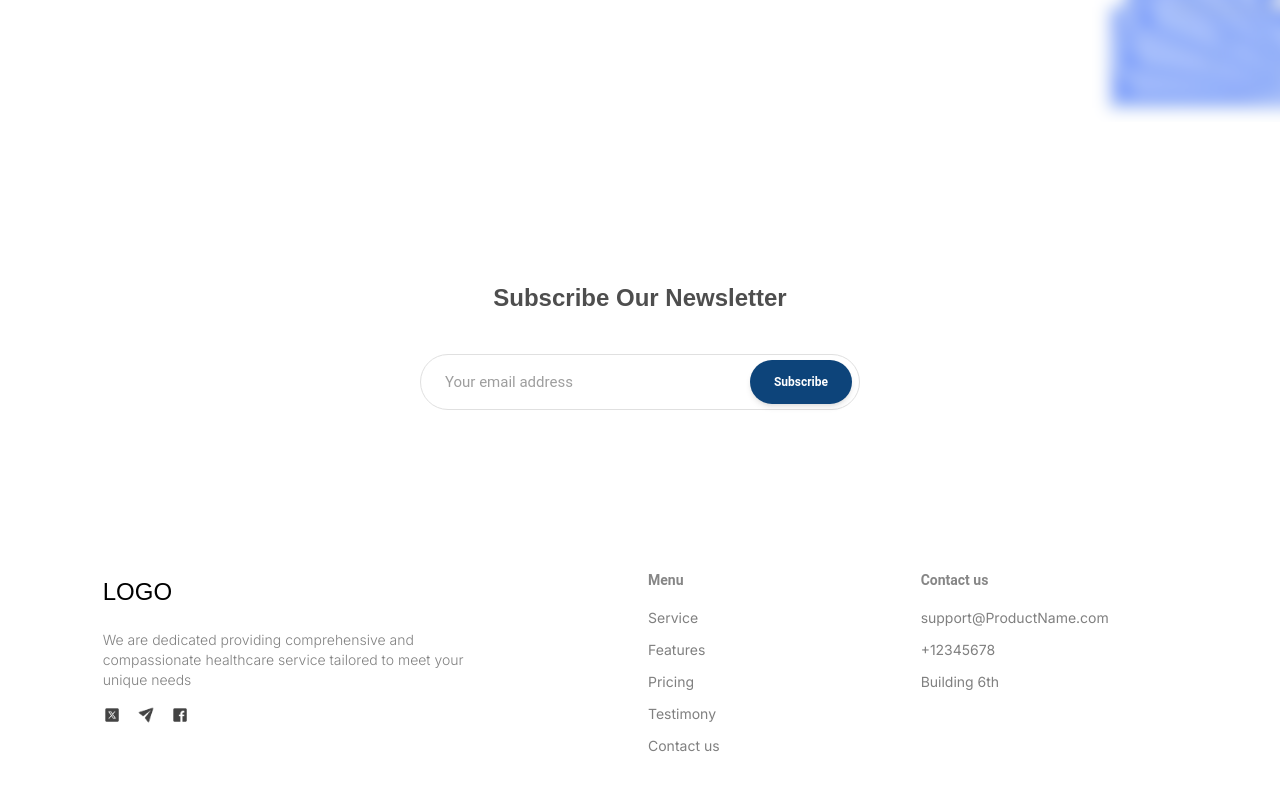
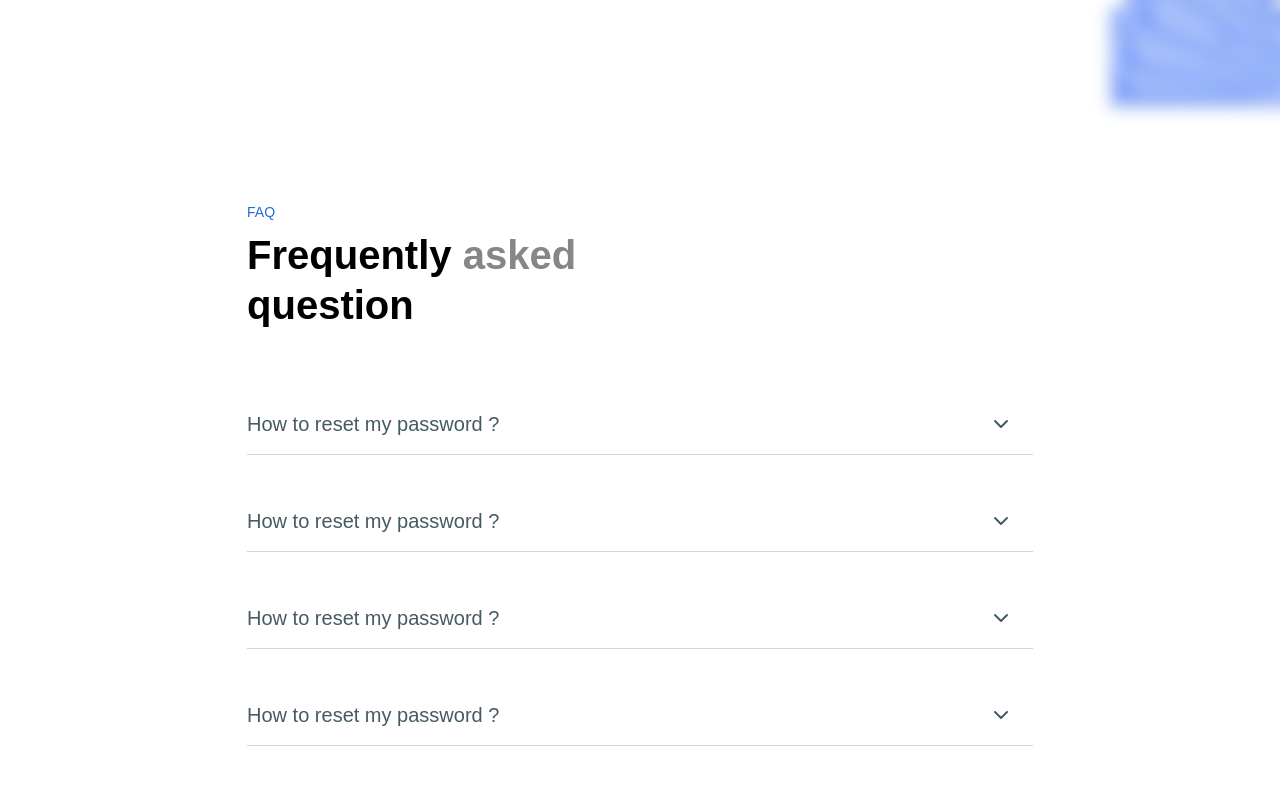
Before and after one commit to net2mulu/health-app, a Next.js app: page / in a window 1280 px wide. Shown: the part 4620-5420 px from the top of the page. Built offline with nearby package versions, Linux system fonts and the light colour scheme; a web font is replaced by a local one.

Commit message:
Fix: FAQ section

```diff
--- a/components/FAQ.tsx
+++ b/components/FAQ.tsx
@@ -13,7 +13,7 @@ const FAQ = () => {
   const handleOpen = (value: number) => setOpen(open === value ? 0 : value);
 
   return (
-    <section className="w-full py-20 max-w-inner flex flex-col justify-center items-start mx-auto">
+    <section className="w-4/5 md:w-full py-20 max-w-inner flex flex-col justify-center items-start mx-auto">
       <Typography
         variant="small"
         color="blue"
@@ -27,20 +27,26 @@ const FAQ = () => {
       >
         Frequently <span className="text-mediumGray">asked</span> question
       </Typography>
-      <div className="relative w-full flex flex-col gap-9 justify-center items-center mt-14">
+      <div className="relative w-full flex flex-col gap-2 md:gap-9 justify-center items-center mt-14">
         {[1, 2, 3, 4].map((i) => (
           <Accordion
             key={i}
             open={open === i}
-            icon={open ? <ChevronUp /> : <ChevronDown />}
+            icon={
+              open ? (
+                <ChevronUp className="w-4 md:w-16" />
+              ) : (
+                <ChevronDown className="w-4 md:w-16" />
+              )
+            }
           >
             <AccordionHeader
-              className="font-gilroy-medium font-normal text-xl"
+              className="font-gilroy-medium font-normal text-sm md:text-xl"
               onClick={() => handleOpen(i)}
             >
               How to reset my password ?{" "}
             </AccordionHeader>
-            <AccordionBody>
+            <AccordionBody className="text-xs md:text-sm">
               We&apos;re not always in the position that we want to be at.
               We&apos;re constantly growing. We&apos;re constantly making
               mistakes. We&apos;re constantly trying to express ourselves and
@@ -50,30 +56,6 @@ const FAQ = () => {
         ))}
       </div>
     </section>
-
-    // <section className="relative w-full bg-red-50 px-8 mb-4  mt-72">
-    //   <div className="bg-yellow-100  mx-auto py-44 w-full max-w-7xl text-center">
-    //     <svg
-    //       className="overflow-hidden w-[338px ] h-[146px] md:w-[1109px] md:h-[485px] mx-auto"
-
-    //       viewBox="0 0 1109 485"
-    //       xmlns="http://www.w3.org/2000/svg"
-    //     >
-    //       <defs>
-    //         <clipPath id="clip-path">
-    //           <path d="M45 484.209C20.1472 484.209 0 464.062 0 439.209V179.119C0 154.266 20.1471 134.119 45 134.119H418.158C443.011 134.119 463.158 113.972 463.158 89.1189V45C463.158 20.1472 483.305 0 508.158 0H1063.25C1088.11 0 1108.25 20.1472 1108.25 45V312.883C1108.25 337.736 1088.11 357.883 1063.25 357.883H691.369C666.516 357.883 646.369 378.03 646.369 402.883V439.209C646.369 464.062 626.222 484.209 601.369 484.209H45Z" />
-    //         </clipPath>
-    //       </defs>
-    //       <image
-    //         href="/bcd2.png"
-    //         width="1109"
-    //         height="485"
-    //         clipPath="url(#clip-path)"
-    //         preserveAspectRatio="xMidYMid slice"
-    //       />
-    //     </svg>
-    //   </div>
-    // </section>
   );
 };
 
--- a/pages/index.tsx
+++ b/pages/index.tsx
@@ -16,7 +16,7 @@ export default function Home() {
       <CallToAction />
       <Testimonials />
       <PricingModel />
-      {/* <FAQ /> */}
+      <FAQ />
       <Email />
     </main>
   );
```
